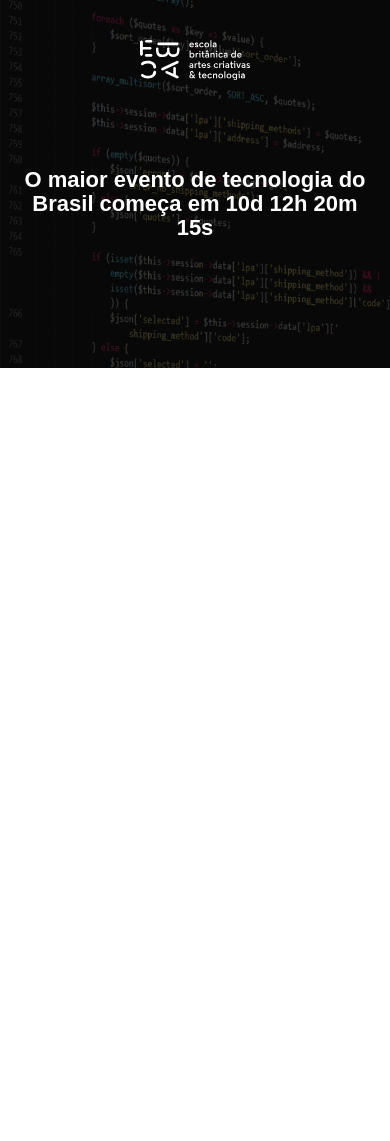
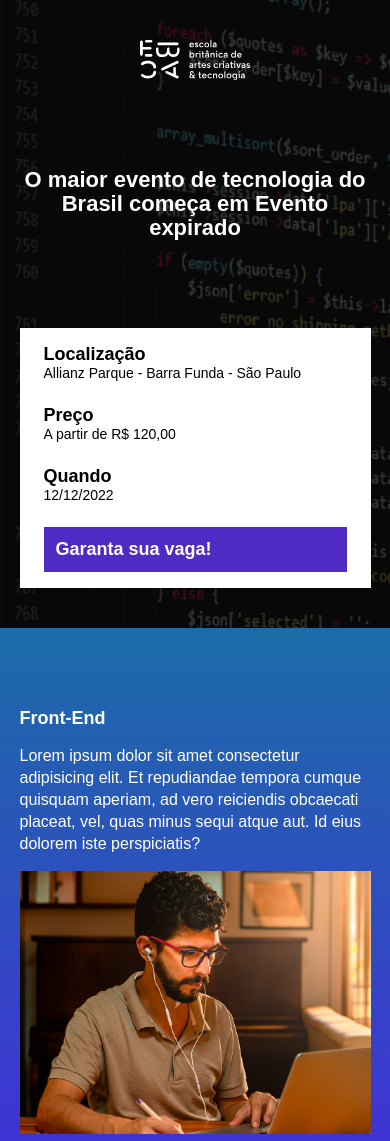
Before and after one commit to BrunoSx1/ebac_tech_talks, a website built with Parcel: page src/index.html in a window 390 px wide. Shown: the top 1141 px of the page. Before the commit the page ends 844 px from the top, so only its background shows below. Built offline with nearby package versions, Linux system fonts and the light colour scheme.

Commit message:
criando a contagem regressiva

```diff
--- a/package.json
+++ b/package.json
@@ -2,9 +2,9 @@
   "name": "modulo-22",
   "version": "1.0.0",
   "description": "",
-  "main": "index.js",
   "scripts": {
     "dev": "parcel src/index.html src/styles/main.scss src/scripts/main.js",
+    "build": "parcel build src/index.html",
     "test": "echo \"Error: no test specified\" && exit 1"
   },
   "keywords": [],
--- a/src/index.html
+++ b/src/index.html
@@ -9,16 +9,84 @@
     <link rel="preconnect" href="https://fonts.gstatic.com" crossorigin>
     <link href="https://fonts.googleapis.com/css2?family=Roboto:wght@400;700;900&display=swap" rel="stylesheet">
     <link rel="stylesheet" href="styles/main.scss">
+    <link rel="stylesheet" href="https://unpkg.com/aos@next/dist/aos.css" />
 </head>
 <body>
     <header class="hero">
         <div class="container">
             <img class="hero__logo" src="./images/ebac_logo.svg" alt="EBAC">
             <p class="hero__text">
-                O maior evento de tecnologia do Brasil começa em 10d 12h 20m 15s
+                O maior evento de tecnologia do Brasil começa em <span id="contador"></span>
             </p>
+            <div class="infos-bar">
+                <ul class="infos-bar__infos">
+                    <li class="infos-bar__infos__item">
+                        <b>Localização</b>
+                        Allianz Parque - Barra Funda - São Paulo
+                    </li>
+                    <li class="infos-bar__infos__item">
+                        <b>Preço</b>
+                        A partir de R$ 120,00
+                    </li>
+                    <li class="infos-bar__infos__item">
+                        <b>Quando</b>
+                        12/12/2022
+                    </li>
+                </ul>
+                <a href="" class="button button--primary">
+                    Garanta sua vaga!
+                </a>
+            </div>
         </div>
     </header>
+    <section class="event event--frontend">
+        <div class="container"  data-aos="fade-right">
+            <div class="event__details">
+                <h2 class="event__details__title">Front-End</h2>
+            <p class="event__details__description">
+                Lorem ipsum dolor sit amet consectetur adipisicing elit. Et repudiandae tempora cumque quisquam aperiam, ad vero reiciendis obcaecati placeat, vel, quas minus sequi atque aut. Id eius dolorem iste perspiciatis?
+            </p>
+            </div>
+            <img class="event__image" src="./images/frontend.png" alt="FRONT-END">
+        </div>
+    </section>
+
+    <section class="event event--ui-ux event--image-left" >
+        <div class="container" data-aos="fade-left">
+            <div class="event__details">
+                <h2 class="event__details__title">UI/UX</h2>
+            <p class="event__details__description">
+                Lorem ipsum dolor sit amet consectetur adipisicing elit. Et repudiandae tempora cumque quisquam aperiam, ad vero reiciendis obcaecati placeat, vel, quas minus sequi atque aut. Id eius dolorem iste perspiciatis?
+            </p>
+            </div>
+            <img class="event__image" src="./images/frontend.png" alt="FRONT-END">
+        </div>
+    </section>
+
+    <section class="event event--data-science">
+        <div class="container" data-aos="fade-right">
+            <div class="event__details">
+                <h2 class="event__details__title">Data Science</h2>
+            <p class="event__details__description">
+                Lorem ipsum dolor sit amet consectetur adipisicing elit. Et repudiandae tempora cumque quisquam aperiam, ad vero reiciendis obcaecati placeat, vel, quas minus sequi atque aut. Id eius dolorem iste perspiciatis?
+            </p>
+            </div>
+            <img class="event__image" src="./images/frontend.png" alt="FRONT-END">
+        </div>
+    </section>
+
+    <section class="event event--backend event--image-left">
+        <div class="container" data-aos="fade-left">
+            <div class="event__details">
+                <h2 class="event__details__title">Back End</h2>
+            <p class="event__details__description">
+                Lorem ipsum dolor sit amet consectetur adipisicing elit. Et repudiandae tempora cumque quisquam aperiam, ad vero reiciendis obcaecati placeat, vel, quas minus sequi atque aut. Id eius dolorem iste perspiciatis?
+            </p>
+            </div>
+            <img class="event__image" src="./images/frontend.png" alt="FRONT-END">
+        </div>
+    </section>
+    <script src="https://unpkg.com/aos@next/dist/aos.js"></script>
     <script src="scripts/main.js"></script>
 </body>
 </html>
--- a/src/scripts/main.js
+++ b/src/scripts/main.js
@@ -0,0 +1,28 @@
+AOS.init();
+
+const dataDoEvento = new Date("Dec 12, 2022 19:00:00");
+const timeStampDoEvento = dataDoEvento.getTime();
+
+const contaAsHoras = setInterval(function () {
+    const agora = new Date();
+    const timeStampAtual = agora.getTime();
+
+    const distanciaAteOEvento = timeStampDoEvento - timeStampAtual;
+
+    const diaEmMs = 1000 * 60 * 60 * 24;
+    const horaEmMs = 1000 * 60 * 60;
+    const minutoEmMS = 1000 * 60;
+
+    const diasAteOEvento = Math.floor(distanciaAteOEvento / diaEmMs);
+    const horasAteOEvento =  Math.floor((distanciaAteOEvento % diaEmMs) / horaEmMs);
+    const minutosAteOEvento = Math.floor((distanciaAteOEvento % horaEmMs) / minutoEmMS);
+    const segundosAteOEvento = Math.floor((distanciaAteOEvento % minutoEmMS ) / 1000);
+
+    document.getElementById('contador').innerHTML = `${diasAteOEvento}d ${horasAteOEvento}h ${minutosAteOEvento}m ${segundosAteOEvento}s`;
+
+    if (distanciaAteOEvento < 0 ) {
+        clearInterval(contaAsHoras);
+        document.getElementById('contador').innerHTML = 'Evento expirado';
+    }
+
+}, 1000)
--- /dev/null
+++ b/src/styles/_event.scss
@@ -0,0 +1,64 @@
+@use 'variables';
+
+.event {
+    padding: 80px 0;
+
+
+    &--frontend {
+        background-image: linear-gradient(variables.$blue1, variables.$blue2);
+    }
+
+    &--ui-ux {
+        background-image: linear-gradient(variables.$blue2, variables.$pink);
+    }
+
+    &--data-science {
+        background-image: linear-gradient(variables.$pink, variables.$yellow);
+    }
+
+    &--backend {
+        background-image: linear-gradient(variables.$yellow, variables.$pink);
+    }
+
+    &--image-left {
+        .container {
+            flex-direction: row-reverse;
+        }
+    }
+
+    .container {
+        display: flex;
+        gap: 40px;
+    }
+
+    &__image {
+        max-width: 360px;
+    }
+
+    &__details {
+        &__title {
+            font-size: 18px;
+            font-weight: bold;
+            margin-bottom: 16px;
+        }
+
+        &__description {
+            line-height: 22px;
+        }
+    }
+
+    @media (max-width: 640px) {
+        .container {
+            display: block;
+        }
+
+        &__image {
+            width: 100%;
+        }
+
+        &__details {
+            margin-right: 0;
+            margin-bottom: 16px;
+        }
+    }
+}
--- a/src/styles/_hero.scss
+++ b/src/styles/_hero.scss
@@ -1,3 +1,5 @@
+@use 'variables';
+
 .hero {
     padding-top: 64px;
     padding-bottom: 100px;
@@ -16,7 +18,7 @@
         left: 0;
         width: 100%;
         height: 100%;
-        background-color: #000;
+        background-color: variables.$secondaryTextColor;
         content: '';
         opacity: .7;
     }
--- /dev/null
+++ b/src/styles/_variables.scss
@@ -0,0 +1,8 @@
+$textColor: #fff;
+$secondaryTextColor: #000;
+
+$blue1: #1B6CA7;
+$blue2: #442BDB;
+$pink: #89223B;
+$yellow: #9C791D;
+$purple: #4F2AC3;
--- /dev/null
+++ b/src/styles/components/_buttons.scss
@@ -0,0 +1,25 @@
+@use '../variables';
+
+.button {
+    padding: 12px;
+    font-size: 18px;
+    font-weight: bold;
+    text-decoration: none;
+    text-align: center;
+    white-space: nowrap;
+
+    &--primary {
+        color: variables.$textColor ;
+        background-color: variables.$purple ;
+    }
+
+    @media (max-width: 640px) {
+        display: block;
+        width: 100%;
+    }
+
+    @media (max-width: 1024px) {
+        display: flex;
+        align-items: center;
+    }
+}
--- /dev/null
+++ b/src/styles/components/_infos_bar.scss
@@ -0,0 +1,42 @@
+@use '../variables';
+
+.infos-bar {
+    padding: 16px 24px;
+    background-color: variables.$textColor;
+    display: flex;
+    justify-content: space-between;
+
+    &__infos {
+        display: flex;
+        gap: 40px;
+
+        &__item {
+            font-size: 14px;
+            color: variables.$secondaryTextColor;
+
+            b {
+                color: variables.$secondaryTextColor;
+                font-size: 18px;
+                display: block;
+            }
+        }
+    }
+
+    @media (max-width: 640px) {
+        display: block;
+
+        &__infos {
+            display: block;
+
+            &__item {
+                margin-bottom: 24px;
+            }
+        }
+    }
+
+    @media (max-width: 1024px) {
+        &__infos {
+            gap: 16px;
+        }
+    }
+}
--- a/src/styles/main.scss
+++ b/src/styles/main.scss
@@ -1,11 +1,16 @@
 @use 'hero';
+@use 'components/infos_bar';
+@use 'components/buttons';
+@use 'event';
+@use 'variables';
 
 * {
     margin: 0;
     padding: 0;
     box-sizing: border-box;
     font-family: Robot, sans-serif;
-    color: #fff;
+    color: variables.$textColor;
+    list-style: none;
 }
 
 .container {
```
